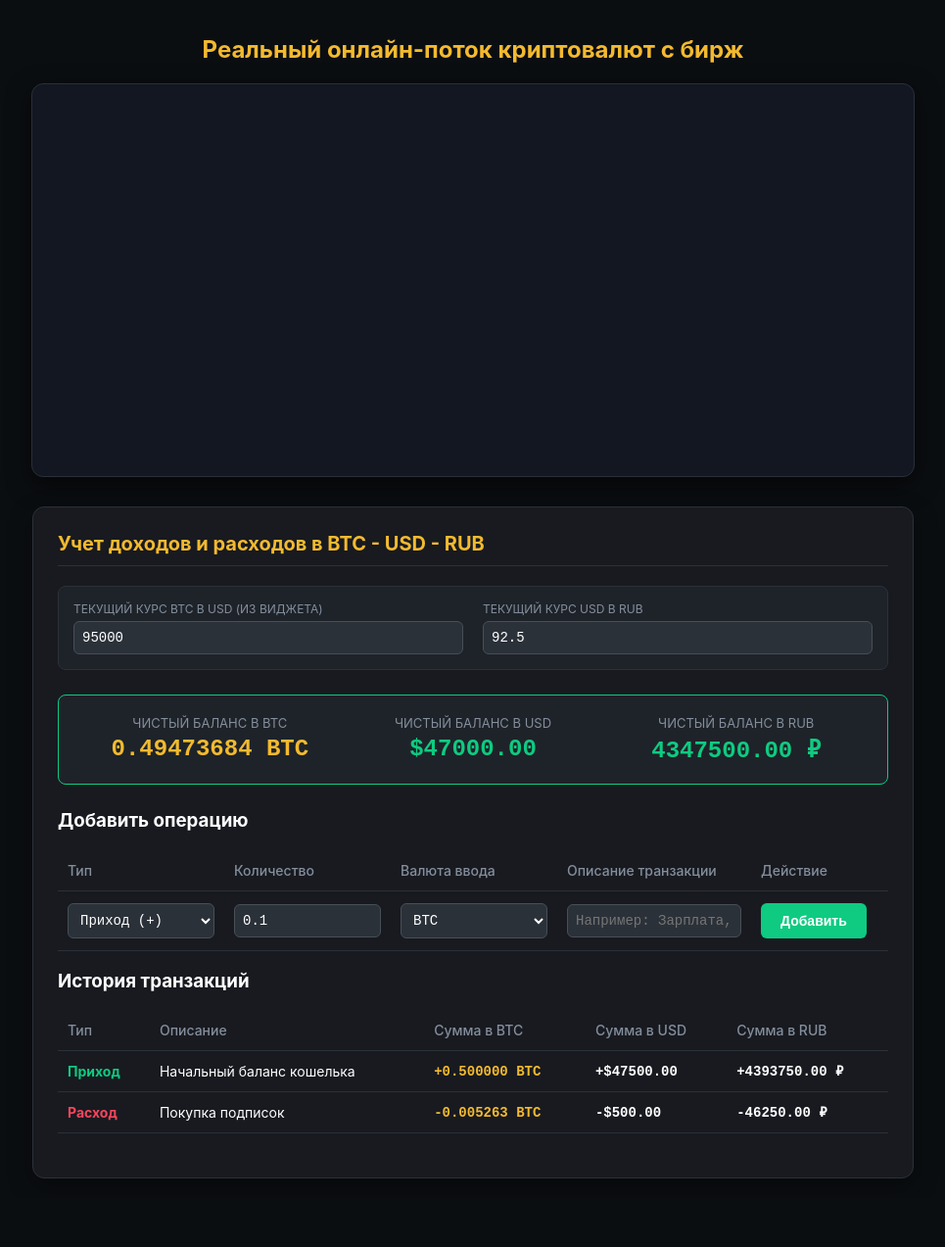
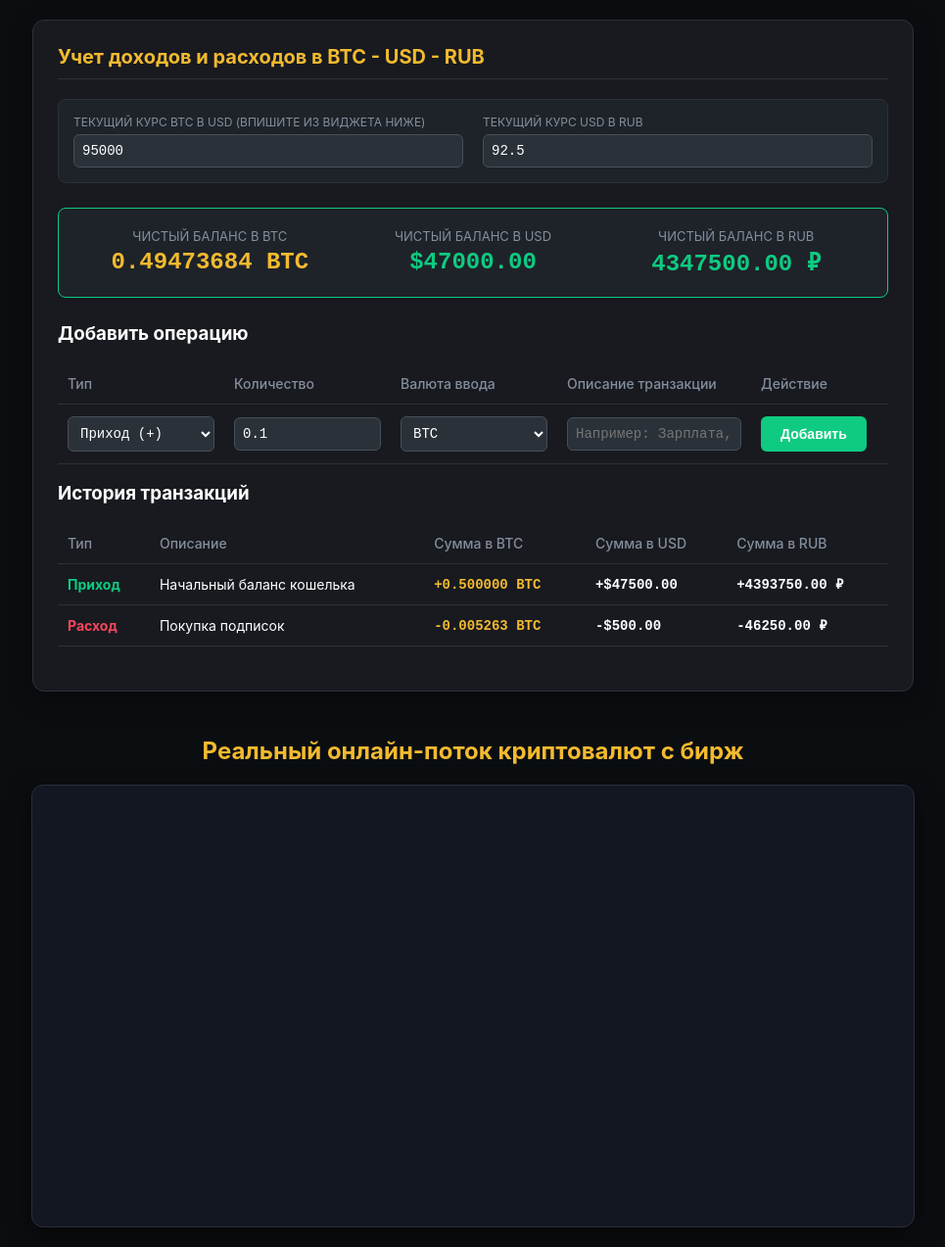
Before and after one commit to hyn2wnzj64-beep/crypto-live, a plain HTML site: page index.html in a window 1280 px wide. Shown: the whole page at 98% size, without its empty margins (157-1122 px from the left). Before the commit the page ends 1223 px from the top, so only its background shows below. Drawn offline with Linux system fonts and the light colour scheme.

Commit message:
Add files via upload

```diff
--- a/index.html
+++ b/index.html
@@ -3,7 +3,7 @@
 <head>
     <meta charset="UTF-8">
     <meta name="viewport" content="width=device-width, initial-scale=1.0">
-    <title>Настоящие Курсы Биржи Live и Бухгалтерия</title>
+    <title>Крипто-Бухгалтерия и Курсы Live</title>
     <style>
         body {
             margin: 0;
@@ -24,17 +24,6 @@
             margin-bottom: 20px;
             text-align: center;
         }
-        .widget-container {
-            width: 100%;
-            max-width: 900px;
-            height: 400px;
-            background-color: #131722;
-            border-radius: 12px;
-            overflow: hidden;
-            box-shadow: 0 8px 24px rgba(0, 0, 0, 0.6);
-            border: 1px solid #2a2e39;
-            margin-bottom: 30px;
-        }
         .accounting-container {
             width: 100%;
             max-width: 900px;
@@ -44,6 +33,7 @@
             padding: 25px;
             box-sizing: border-box;
             box-shadow: 0 8px 24px rgba(0, 0, 0, 0.4);
+            margin-bottom: 30px;
         }
         .accounting-container h2 {
             margin-top: 0;
@@ -53,7 +43,6 @@
             border-bottom: 1px solid #2b3139;
             padding-bottom: 10px;
         }
-        /* Блок настроек курса и фиатной валюты */
         .config-bar {
             display: flex;
             gap: 20px;
@@ -76,7 +65,6 @@
             font-size: 12px;
             text-transform: uppercase;
         }
-        /* Главное табло баланса */
         .total-box {
             display: flex;
             justify-content: space-around;
@@ -147,14 +135,104 @@
         .type-expense { color: #f6465d; font-weight: bold; }
         .val-btc { font-family: monospace; font-weight: bold; color: #f3ba2f; }
         .val-money { font-family: monospace; font-weight: bold; color: #ffffff; }
+
+        /* Стили для контейнера информера */
+        .widget-wrapper {
+            width: 100%;
+            max-width: 900px;
+            height: 450px;
+            background-color: #131722;
+            border-radius: 12px;
+            overflow: hidden;
+            box-shadow: 0 8px 24px rgba(0, 0, 0, 0.6);
+            border: 1px solid #2a2e39;
+        }
     </style>
 </head>
 <body>
 
+    <!-- 1. БЛОК ТАБЛИЦЫ-БУХГАЛТЕРИИ (ТЕПЕРЬ НАВЕРХУ) -->
+    <div class="accounting-container">
+        <h2>Учет доходов и расходов в BTC - USD - RUB</h2>
+
+        <div class="config-bar">
+            <div class="config-item">
+                <label>Текущий курс BTC в USD (впишите из виджета ниже)</label>
+                <input type="number" id="btc-usd-rate" value="95000" oninput="calculateTotalBalance()">
+            </div>
+            <div class="config-item">
+                <label>Текущий курс USD в RUB</label>
+                <input type="number" id="usd-rub-rate" value="92.5" oninput="calculateTotalBalance()">
+            </div>
+        </div>
+
+        <div class="total-box">
+            <div class="balance-item">
+                <div class="total-label">Чистый баланс в BTC</div>
+                <div class="total-amount" id="total-btc" style="color: #f3ba2f;">0.00000000 BTC</div>
+            </div>
+            <div class="balance-item">
+                <div class="total-label">Чистый баланс в USD</div>
+                <div class="total-amount" id="total-usd">$0.00</div>
+            </div>
+            <div class="balance-item">
+                <div class="total-label">Чистый баланс в RUB</div>
+                <div class="total-amount" id="total-rub">0.00 ₽</div>
+            </div>
+        </div>
+
+        <h3>Добавить операцию</h3>
+        <table style="margin-bottom: 15px;">
+            <thead>
+                <tr>
+                    <th style="width: 150px;">Тип</th>
+                    <th style="width: 150px;">Количество</th>
+                    <th style="width: 150px;">Валюта ввода</th>
+                    <th>Описание транзакции</th>
+                    <th style="width: 120px;">Действие</th>
+                </tr>
+            </thead>
+            <tbody>
+                <tr>
+                    <td>
+                        <select id="tx-type">
+                            <option value="income">Приход (+)</option>
+                            <option value="expense">Расход (-)</option>
+                        </select>
+                    </td>
+                    <td><input type="number" id="tx-amount" value="0.1" step="0.001" min="0"></td>
+                    <td>
+                        <select id="tx-currency">
+                            <option value="BTC">BTC</option>
+                            <option value="USD">USD</option>
+                            <option value="RUB">RUB</option>
+                        </select>
+                    </td>
+                    <td><input type="text" id="tx-desc" placeholder="Например: Зарплата, Траты"></td>
+                    <td><button class="btn-add" onclick="addTransaction()">Добавить</button></td>
+                </tr>
+            </tbody>
+        </table>
+
+        <h3>История транзакций</h3>
+        <table id="history-table">
+            <thead>
+                <tr>
+                    <th>Тип</th>
+                    <th>Описание</th>
+                    <th>Сумма в BTC</th>
+                    <th>Сумма в USD</th>
+                    <th>Сумма в RUB</th>
+                </tr>
+            </thead>
+            <tbody id="history-body"></tbody>
+        </table>
+    </div>
+
     <h1>Реальный онлайн-поток криптовалют с бирж</h1>
 
-    <!-- 1. ВАШ СТАБИЛЬНЫЙ РАБОЧИЙ ВИДЖЕТ ТРАНСЛЯЦИИ КУРСОВ -->
-    <div class="widget-container">
+    <!-- 2. НАДЁЖНЫЙ ВИДЖЕТ ТРАНСЛЯЦИИ КУРСОВ (ТЕПЕРЬ ВНИЗУ И ИЗОЛИРОВАН) -->
+    <div class="widget-wrapper">
         <div class="tradingview-widget-container">
             <div class="tradingview-widget-container__widget"></div>
             <script type="text/javascript" src="https://tradingview.com" async>
@@ -186,113 +264,24 @@
         </div>
     </div>
 
-    <!-- 2. БЛОК ТАБЛИЦЫ-БУХГАЛТЕРИИ -->
-    <div class="accounting-container">
-        <h2>Учет доходов и расходов в BTC - USD - RUB</h2>
-
-        <!-- Ввод текущих курсов для расчетов -->
-        <div class="config-bar">
-            <div class="config-item">
-                <label>Текущий курс BTC в USD (из виджета)</label>
-                <input type="number" id="btc-usd-rate" value="95000" oninput="calculateTotalBalance()">
-            </div>
-            <div class="config-item">
-                <label>Текущий курс USD в RUB</label>
-                <input type="number" id="usd-rub-rate" value="92.5" oninput="calculateTotalBalance()">
-            </div>
-        </div>
-
-        <!-- Итоговый чистый баланс (Доходы минус Расходы) -->
-        <div class="total-box">
-            <div class="balance-item">
-                <div class="total-label">Чистый баланс в BTC</div>
-                <div class="total-amount" id="total-btc" style="color: #f3ba2f;">0.00000000 BTC</div>
-            </div>
-            <div class="balance-item">
-                <div class="total-label">Чистый баланс в USD</div>
-                <div class="total-amount" id="total-usd">$0.00</div>
-            </div>
-            <div class="balance-item">
-                <div class="total-label">Чистый баланс в RUB</div>
-                <div class="total-amount" id="total-rub">0.00 ₽</div>
-            </div>
-        </div>
-
-        <!-- Таблица для внесения записей -->
-        <h3>Добавить операцию</h3>
-        <table style="margin-bottom: 15px;">
-            <thead>
-                <tr>
-                    <th style="width: 150px;">Тип</th>
-                    <th style="width: 150px;">Количество</th>
-                    <th style="width: 150px;">Валюта ввода</th>
-                    <th>Описание транзакции</th>
-                    <th style="width: 120px;">Действие</th>
-                </tr>
-            </thead>
-            <tbody>
-                <tr>
-                    <td>
-                        <select id="tx-type">
-                            <option value="income">Приход (+)</option>
-                            <option value="expense">Расход (-)</option>
-                        </select>
-                    </td>
-                    <td><input type="number" id="tx-amount" value="0.1" step="0.001" min="0"></td>
-                    <td>
-                        <select id="tx-currency">
-                            <option value="BTC">BTC</option>
-                            <option value="USD">USD</option>
-                            <option value="RUB">RUB</option>
-                        </select>
-                    </td>
-                    <td><input type="text" id="tx-desc" placeholder="Например: Зарплата, Покупка на бирже, Траты"></td>
-                    <td><button class="btn-add" onclick="addTransaction()">Добавить</button></td>
-                </tr>
-            </tbody>
-        </table>
-
-        <!-- История операций -->
-        <h3>История транзакций</h3>
-        <table id="history-table">
-            <thead>
-                <tr>
-                    <th>Тип</th>
-                    <th>Описание</th>
-                    <th>Сумма в BTC</th>
-                    <th>Сумма в USD</th>
-                    <th>Сумма в RUB</th>
-                </tr>
-            </thead>
-            <tbody id="history-body">
-                <!-- Сюда скрипт добавляет новые строки транзакций -->
-            </tbody>
-        </table>
-    </div>
-
     <script>
-        // Массив, где хранятся все внесенные транзакции
-        // Изначально закинем туда 2 тестовые строки (один приход и один расход) для примера
         let transactions = [
             { type: 'income', amount: 0.5, currency: 'BTC', desc: 'Начальный баланс кошелька' },
             { type: 'expense', amount: 500, currency: 'USD', desc: 'Покупка подписок' }
         ];
 
-        // Главная математическая функция пересчета баланса
         function calculateTotalBalance() {
-            // Берем курсы из полей ввода
             const btcUsdRate = parseFloat(document.getElementById('btc-usd-rate').value) || 0;
             const usdRubRate = parseFloat(document.getElementById('usd-rub-rate').value) || 0;
-            const btcRubRate = btcUsdRate * usdRubRate; // Рассчитываем курс BTC к рублю
+            const btcRubRate = btcUsdRate * usdRubRate;
 
             let totalBtc = 0;
             const historyBody = document.getElementById('history-body');
-            historyBody.innerHTML = ''; // Очищаем таблицу перед перерисовкой
+            historyBody.innerHTML = '';
 
             transactions.forEach(tx => {
                 let amountInBtc = 0;
 
-                // Переводим валюту транзакции в эталонный BTC на основе курсов
                 if (tx.currency === 'BTC') {
                     amountInBtc = tx.amount;
                 } else if (tx.currency === 'USD') {
@@ -301,23 +290,19 @@
                     amountInBtc = tx.amount / btcRubRate;
                 }
 
-                // Считаем эквиваленты в фиате для текущей строки истории
                 const amountInUsd = amountInBtc * btcUsdRate;
                 const amountInRub = amountInBtc * btcUsdRate * usdRubRate;
 
-                // Если это приход — плюсуем к балансу, если расход — вычитаем
                 if (tx.type === 'income') {
                     totalBtc += amountInBtc;
                 } else {
                     totalBtc -= amountInBtc;
                 }
 
-                // Форматируем знаки + или - для таблицы истории
                 const sign = tx.type === 'income' ? '+' : '-';
                 const typeClass = tx.type === 'income' ? 'type-income' : 'type-expense';
                 const typeText = tx.type === 'income' ? 'Приход' : 'Расход';
 
-                // Добавляем красивую готовую строчку в таблицу истории
                 historyBody.innerHTML += `
                     <tr>
                         <td class="${typeClass}">${typeText}</td>
@@ -329,17 +314,15 @@
                 `;
             });
 
-            // Считаем финальные общие итоги всего кошелька во всех 3 валютах
             const totalUsd = totalBtc * btcUsdRate;
             const totalRub = totalBtc * btcUsdRate * usdRubRate;
 
-            // Выводим результаты на верхние табло
             document.getElementById('total-btc').innerText = totalBtc.toFixed(8) + ' BTC';
             document.getElementById('total-usd').innerText = '$' + totalUsd.toFixed(2);
             document.getElementById('total-rub').innerText = totalRub.toFixed(2) + ' ₽';
         }
 
-        // Функция добавления новой строки из полей ввода
+        // Добавление новой транзакции из полей
         function addTransaction() {
             const type = document.getElementById('tx-type').value;
             const amount = parseFloat(document.getElementById('tx-amount').value) || 0;
@@ -351,18 +334,15 @@
                 return;
             }
 
-            // Добавляем новую транзакцию в общий список
             transactions.push({ type, amount, currency, desc });
 
-            // Очищаем поля ввода количества и описания для следующей записи
             document.getElementById('tx-amount').value = '0.1';
             document.getElementById('tx-desc').value = '';
 
-            // Сразу же запускаем полный пересчет и обновление экрана
             calculateTotalBalance();
         }
 
-        // Запуск первоначального расчета при открытии страницы
+        // Первый запуск при открытии страницы
         calculateTotalBalance();
     </script>
 </body>
```
